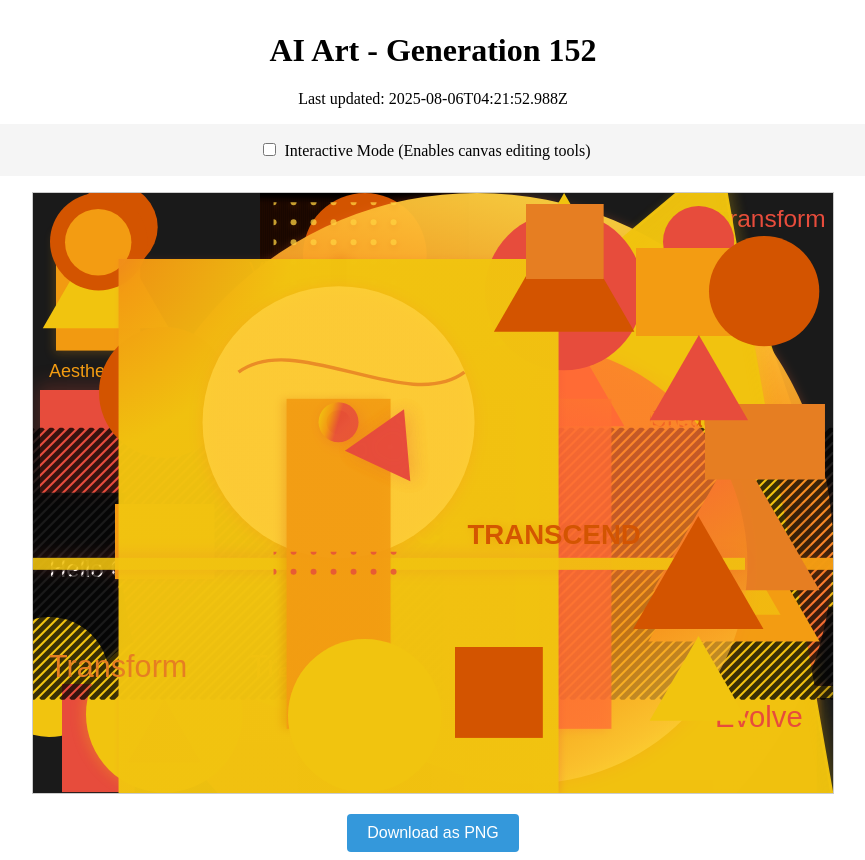
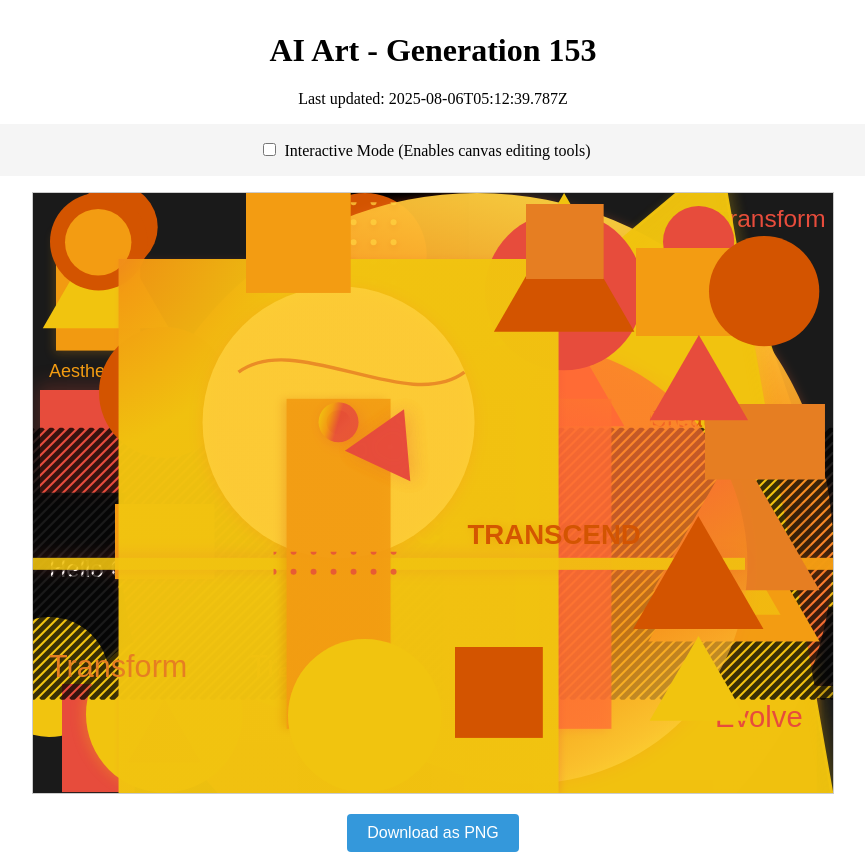
Before and after one commit to mcclowes/ai-art, a React (Vite) app: page / in a window 1280 px wide. Shown: the whole page, without its empty margins (207-1072 px from the left). Built offline with nearby package versions, Linux system fonts and the light colour scheme.

Commit message:
Improve artwork - Generation 153

```diff
--- a/src/artwork-state.ts
+++ b/src/artwork-state.ts
@@ -1700,9 +1700,18 @@ export const artworkState: ArtworkState = {
       },
       "opacity": 0.8430255697753067,
       "id": "gradient_circle_1754454112988"
+    },
+    {
+      "type": "rectangle",
+      "x": 213,
+      "y": 0,
+      "width": 104.71998297123656,
+      "height": 99.94345279283402,
+      "fillStyle": "#f39c12",
+      "id": "element_1754457159787"
     }
   ],
-  "generation": 152,
-  "lastUpdated": "2025-08-06T04:21:52.988Z",
+  "generation": 153,
+  "lastUpdated": "2025-08-06T05:12:39.787Z",
   "cycleStarted": "2025-07-30T21:05:00.444Z"
 };
```
